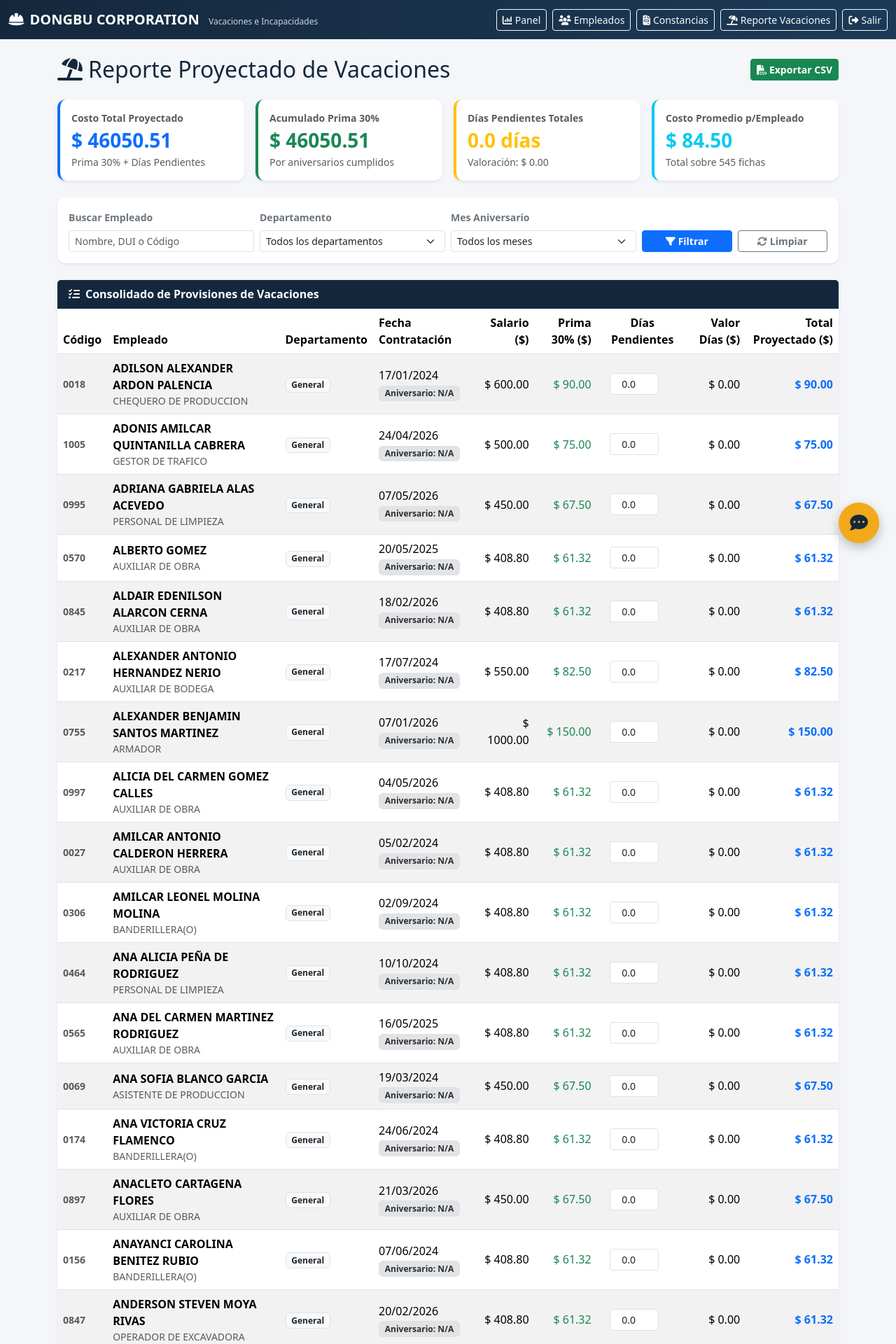
After one commit to ramsja/dongbu-app, a Flask app: page /admin/reporte-vacaciones in a window 1280 px wide. The commit adds this page. Shown: the top 1920 px of the page at 70% size. Run offline with Flask 3, Linux system fonts and the light colour scheme; the visitor is signed in with stand-in values (Sample User, id 1); data comes from the database, SQL or seed files in the repository.

Commit message:
fix: rename total_deductions to total_deducciones to fix NameError, and integrate public employee constancias portal with admin vacation report

```diff
--- a/app/app.py
+++ b/app/app.py
@@ -967,8 +967,8 @@ def render_docx_from_template(template_path: Path, employee: dict, doc_type: str
     bank = employee.get("prestamo_bancario") or "$0.00"
     fsv = employee.get("fsv") or "$0.00"
 
-    total_deductions = sum(currency(x) for x in [isss, afp, isr, personal, bank, fsv])
-    net = max(sal_val - total_deductions, 0)
+    total_deducciones = sum(currency(x) for x in [isss, afp, isr, personal, bank, fsv])
+    net = max(sal_val - total_deducciones, 0)
     fecha_emision = datetime.now()
 
     replacements = {
@@ -1190,7 +1190,7 @@ def admin_generate_constancia():
 
         db = get_db()
         db.execute(
-            "INSERT INTO generated_documents (codigo_empleado, doc_type, docx_path, pdf_path, created_at) VALUES (?, ?, ?, ?, ?)",
+            "INSERT INTO generated_documents (codigo_empleado, doc_type, docx_path, pdf_path, created_at, generado_por) VALUES (?, ?, ?, ?, ?, 'admin')",
             (codigo, doc_type, str(docx_path), str(pdf_path) if pdf_path else None, datetime.now().strftime("%Y-%m-%d %H:%M:%S"))
         )
         db.commit()
@@ -1236,6 +1236,259 @@ def admin_download_constancia(filename):
     return send_from_directory(GENERATED_DIR, safe_name, as_attachment=True, download_name=safe_name)
 
 
+# ===========================================================================
+# AUTOSERVICIO DE CONSTANCIAS (PÚBLICO) & REPORTE DE VACACIONES (ADMIN)
+# ===========================================================================
+
+@app.route("/constancias")
+def public_constancias():
+    return render_template("solicitud_constancia.html")
+
+@app.route("/api/constancia/generate", methods=["POST"])
+def public_generate_constancia():
+    dui = request.form.get("dui", "").strip()
+    doc_type = request.form.get("doc_type", "salario")
+
+    if not dui:
+        flash("El número de DUI es obligatorio.", "error")
+        return redirect(url_for("public_constancias"))
+
+    db = get_db()
+    employee = db.execute("SELECT * FROM empleados WHERE dui = ?", (dui,)).fetchone()
+    db.close()
+
+    if not employee:
+        flash("No se encontró ningún empleado registrado con ese DUI.", "error")
+        return redirect(url_for("public_constancias"))
+
+    if not employee["activo"]:
+        flash("El empleado asociado a este DUI no se encuentra activo.", "error")
+        return redirect(url_for("public_constancias"))
+
+    template = get_active_template(doc_type)
+    if not template:
+        flash(f"No hay una plantilla activa para constancias de {doc_type}.", "error")
+        return redirect(url_for("public_constancias"))
+
+    try:
+        docx_path = render_docx_from_template(Path(template["stored_path"]), dict(employee), doc_type)
+        pdf_path = convert_to_pdf(docx_path)
+
+        db = get_db()
+        db.execute(
+            """
+            INSERT INTO generated_documents (codigo_empleado, doc_type, docx_path, pdf_path, created_at, generado_por)
+            VALUES (?, ?, ?, ?, ?, 'empleado')
+            """,
+            (employee["codigo"], doc_type, str(docx_path), str(pdf_path) if pdf_path else None, datetime.now().strftime("%Y-%m-%d %H:%M:%S"))
+        )
+        db.commit()
+        db.close()
+
+        file_to_send = pdf_path if pdf_path else docx_path
+        return send_from_directory(
+            GENERATED_DIR,
+            file_to_send.name,
+            as_attachment=True,
+            download_name=file_to_send.name
+        )
+    except Exception as e:
+        flash(f"Error al generar la constancia: {e}", "error")
+        return redirect(url_for("public_constancias"))
+
+@app.route("/admin/reporte-vacaciones")
+@login_required
+def admin_reporte_vacaciones():
+    dep_filter = request.args.get("departamento", "").strip()
+    month_filter = request.args.get("mes", "").strip()
+    search_query = request.args.get("q", "").strip()
+
+    db = get_db()
+    departments = [row["departamento"] for row in db.execute(
+        "SELECT DISTINCT departamento FROM empleados WHERE activo=1 AND departamento IS NOT NULL AND departamento != '' ORDER BY departamento"
+    ).fetchall()]
+
+    query = "SELECT * FROM empleados WHERE activo=1"
+    params = []
+
+    if dep_filter:
+        query += " AND departamento = ?"
+        params.append(dep_filter)
+
+    if month_filter:
+        m_val = month_filter.zfill(2)
+        # Match using fecha_ingreso or fecha_contratacion month
+        query += " AND (strftime('%m', fecha_ingreso) = ? OR strftime('%m', fecha_contratacion) = ?)"
+        params.extend([m_val, m_val])
+
+    if search_query:
+        query += " AND (nombre LIKE ? OR codigo LIKE ? OR dui LIKE ?)"
+        q_val = f"%{search_query}%"
+        params.extend([q_val, q_val, q_val])
+
+    query += " ORDER BY nombre"
+    empleados_raw = db.execute(query, params).fetchall()
+    db.close()
+
+    empleados = []
+    total_salarios = 0.0
+    total_prima = 0.0
+    total_dias_pendientes = 0.0
+    total_valor_pendientes = 0.0
+    total_costo_proyectado = 0.0
+
+    for emp in empleados_raw:
+        sal = emp["salario_mensual"] or 0.0
+        dias_pend = emp["dias_vacacion_pendientes"] or 0.0
+
+        prima = (sal / 30.0 * 15.0) * 0.30
+        valor_dias = (sal / 30.0) * dias_pend
+        total_emp = prima + valor_dias
+
+        total_salarios += sal
+        total_prima += prima
+        total_dias_pendientes += dias_pend
+        total_valor_pendientes += valor_dias
+        total_costo_proyectado += total_emp
+
+        month_num = None
+        # Try to parse from fecha_ingreso
+        if emp["fecha_ingreso"]:
+            try:
+                parts = emp["fecha_ingreso"].split("-")
+                if len(parts) >= 2:
+                    month_num = int(parts[1])
+            except (ValueError, IndexError):
+                pass
+
+        month_name = MONTHS_ES[month_num].capitalize() if (month_num and 0 < month_num < len(MONTHS_ES)) else "N/A"
+
+        empleados.append({
+            "codigo": emp["codigo"],
+            "nombre": emp["nombre"],
+            "cargo": emp["cargo"],
+            "departamento": emp["departamento"],
+            "fecha_ingreso": emp["fecha_ingreso"],
+            "fecha_contratacion": emp["fecha_contratacion"],
+            "salario": sal,
+            "dias_pendientes": dias_pend,
+            "prima": prima,
+            "valor_dias": valor_dias,
+            "total": total_emp,
+            "mes_aniversario": month_name
+        })
+
+    filtros = {
+        "departamento": dep_filter,
+        "mes": month_filter,
+        "q": search_query
+    }
+
+    return render_template(
+        "admin_reporte_vacaciones.html",
+        empleados=empleados,
+        departments=departments,
+        filtros=filtros,
+        total_salarios=total_salarios,
+        total_prima=total_prima,
+        total_dias_pendientes=total_dias_pendientes,
+        total_valor_pendientes=total_valor_pendientes,
+        total_costo_proyectado=total_costo_proyectado,
+        months=MONTHS_ES
+    )
+
+@app.route("/admin/reporte-vacaciones/edit-days", methods=["POST"])
+@login_required
+def admin_reporte_vacaciones_edit_days():
+    codigo = request.form.get("codigo")
+    dias_s = request.form.get("dias_pendientes")
+
+    if not codigo:
+        return jsonify({"ok": False, "error": "El código del empleado es obligatorio."}), 400
+
+    try:
+        dias = float(dias_s) if dias_s else 0.0
+    except ValueError:
+        return jsonify({"ok": False, "error": "El valor de los días debe ser un número válido."}), 400
+
+    db = get_db()
+    cur = db.cursor()
+    cur.execute("SELECT codigo FROM empleados WHERE codigo = ?", (codigo,))
+    if not cur.fetchone():
+        db.close()
+        return jsonify({"ok": False, "error": "Empleado no encontrado."}), 404
+
+    cur.execute("UPDATE empleados SET dias_vacacion_pendientes = ? WHERE codigo = ?", (dias, codigo))
+    db.commit()
+    db.close()
+
+    return jsonify({"ok": True})
+
+@app.route("/admin/reporte-vacaciones/export")
+@login_required
+def admin_reporte_vacaciones_export():
+    dep_filter = request.args.get("departamento", "").strip()
+    month_filter = request.args.get("mes", "").strip()
+    search_query = request.args.get("q", "").strip()
+
+    db = get_db()
+    query = "SELECT * FROM empleados WHERE activo=1"
+    params = []
+
+    if dep_filter:
+        query += " AND departamento = ?"
+        params.append(dep_filter)
+
+    if month_filter:
+        m_val = month_filter.zfill(2)
+        query += " AND (strftime('%m', fecha_ingreso) = ? OR strftime('%m', fecha_contratacion) = ?)"
+        params.extend([m_val, m_val])
+
+    if search_query:
+        query += " AND (nombre LIKE ? OR codigo LIKE ? OR dui LIKE ?)"
+        q_val = f"%{search_query}%"
+        params.extend([q_val, q_val, q_val])
+
+    query += " ORDER BY nombre"
+    empleados_raw = db.execute(query, params).fetchall()
+    db.close()
+
+    output = io.StringIO()
+    output.write(u'\ufeff')
+    writer = csv.writer(output)
+
+    writer.writerow([
+        "Código", "Nombre", "Departamento", "Cargo", "Fecha Ingreso", "Fecha Contratación",
+        "Salario Nominal ($)", "Prima Vacacional 30% ($)", "Días Vacación Pendientes", "Valor Días Pendientes ($)", "Total Proyección ($)"
+    ])
+
+    for emp in empleados_raw:
+        sal = emp["salario_mensual"] or 0.0
+        dias_pend = emp["dias_vacacion_pendientes"] or 0.0
+        prima = (sal / 30.0 * 15.0) * 0.30
+        valor_dias = (sal / 30.0) * dias_pend
+        total_emp = prima + valor_dias
+
+        writer.writerow([
+            emp["codigo"],
+            emp["nombre"],
+            emp["departamento"] or "",
+            emp["cargo"] or "",
+            emp["fecha_ingreso"] or "",
+            emp["fecha_contratacion"] or "",
+            f"{sal:.2f}",
+            f"{prima:.2f}",
+            f"{dias_pend:.1f}",
+            f"{valor_dias:.2f}",
+            f"{total_emp:.2f}"
+        ])
+
+    filename = f"reporte_vacaciones_{datetime.now().strftime('%Y%m%d_%H%M%S')}.csv"
+    response = Response(output.getvalue(), mimetype="text/csv")
+    response.headers["Content-Disposition"] = f"attachment; filename={filename}"
+    return response
+
+
 @app.errorhandler(404)
 def not_found(e):
     return render_template("404.html"), 404
--- /dev/null
+++ b/app/templates/admin_reporte_vacaciones.html
@@ -0,0 +1,208 @@
+{% extends "base.html" %}
+{% block title %}Reporte General de Vacaciones - Dongbu{% endblock %}
+{% block content %}
+
+<div class="row g-4 mb-4">
+  <div class="col-12">
+    <div class="d-flex align-items-center justify-content-between flex-wrap gap-2">
+      <h2 class="dongbu-title m-0"><i class="fa-solid fa-umbrella-beach me-2"></i>Reporte Proyectado de Vacaciones</h2>
+      <div class="d-flex gap-2">
+        <a href="{{ url_for('admin_reporte_vacaciones_export', departamento=filtros.departamento, mes=filtros.mes, q=filtros.q) }}" class="btn btn-success btn-sm fw-semibold">
+          <i class="fa-solid fa-file-csv me-1"></i>Exportar CSV
+        </a>
+      </div>
+    </div>
+  </div>
+</div>
+
+<!-- Tarjetas de Estadísticas -->
+<div class="row g-3 mb-4">
+  <div class="col-md-3">
+    <div class="card stat-card shadow-sm border-0 border-start border-4 border-primary">
+      <div class="card-body">
+        <div class="text-muted small fw-semibold">Costo Total Proyectado</div>
+        <div class="fs-3 fw-bold text-primary">$ {{ "%.2f"|format(total_costo_proyectado) }}</div>
+        <div class="text-muted small">Prima 30% + Días Pendientes</div>
+      </div>
+    </div>
+  </div>
+  <div class="col-md-3">
+    <div class="card stat-card shadow-sm border-0 border-start border-4 border-success">
+      <div class="card-body">
+        <div class="text-muted small fw-semibold">Acumulado Prima 30%</div>
+        <div class="fs-3 fw-bold text-success">$ {{ "%.2f"|format(total_prima) }}</div>
+        <div class="text-muted small">Por aniversarios cumplidos</div>
+      </div>
+    </div>
+  </div>
+  <div class="col-md-3">
+    <div class="card stat-card shadow-sm border-0 border-start border-4 border-warning">
+      <div class="card-body">
+        <div class="text-muted small fw-semibold">Días Pendientes Totales</div>
+        <div class="fs-3 fw-bold text-warning">{{ "%.1f"|format(total_dias_pendientes) }} días</div>
+        <div class="text-muted small">Valoración: $ {{ "%.2f"|format(total_valor_pendientes) }}</div>
+      </div>
+    </div>
+  </div>
+  <div class="col-md-3">
+    <div class="card stat-card shadow-sm border-0 border-start border-4 border-info">
+      <div class="card-body">
+        <div class="text-muted small fw-semibold">Costo Promedio p/Empleado</div>
+        <div class="fs-3 fw-bold text-info">
+          {% if empleados | length > 0 %}
+            $ {{ "%.2f"|format(total_costo_proyectado / (empleados|length)) }}
+          {% else %}
+            $ 0.00
+          {% endif %}
+        </div>
+        <div class="text-muted small">Total sobre {{ empleados | length }} fichas</div>
+      </div>
+    </div>
+  </div>
+</div>
+
+<!-- Filtros de búsqueda -->
+<div class="card shadow-sm mb-4 border-0">
+  <div class="card-body">
+    <form method="GET" action="{{ url_for('admin_reporte_vacaciones') }}" class="row g-2 align-items-end">
+      <div class="col-md-3">
+        <label for="q" class="form-label small fw-semibold text-secondary">Buscar Empleado</label>
+        <input type="text" name="q" id="q" value="{{ filtros.q }}" class="form-control form-control-sm" placeholder="Nombre, DUI o Código">
+      </div>
+      <div class="col-md-3">
+        <label for="departamento" class="form-label small fw-semibold text-secondary">Departamento</label>
+        <select name="departamento" id="departamento" class="form-select form-select-sm">
+          <option value="">Todos los departamentos</option>
+          {% for dep in departments %}
+            <option value="{{ dep }}" {% if filtros.departamento == dep %}selected{% endif %}>{{ dep }}</option>
+          {% endfor %}
+        </select>
+      </div>
+      <div class="col-md-3">
+        <label for="mes" class="form-label small fw-semibold text-secondary">Mes Aniversario</label>
+        <select name="mes" id="mes" class="form-select form-select-sm">
+          <option value="">Todos los meses</option>
+          {% for idx in range(1, 13) %}
+            <option value="{{ "%02d"|format(idx) }}" {% if filtros.mes == "%02d"|format(idx) %}selected{% endif %}>{{ months[idx].capitalize() }}</option>
+          {% endfor %}
+        </select>
+      </div>
+      <div class="col-md-3 d-flex gap-2">
+        <button class="btn btn-sm btn-primary w-100 fw-semibold" type="submit">
+          <i class="fa-solid fa-filter me-1"></i>Filtrar
+        </button>
+        <a href="{{ url_for('admin_reporte_vacaciones') }}" class="btn btn-sm btn-outline-secondary w-100 fw-semibold">
+          <i class="fa-solid fa-arrows-rotate me-1"></i>Limpiar
+        </a>
+      </div>
+    </form>
+  </div>
+</div>
+
+<!-- Tabla Consolidada -->
+<div class="card shadow-sm border-0">
+  <div class="card-header dongbu-card-header">
+    <i class="fa-solid fa-list-check me-2"></i>Consolidado de Provisiones de Vacaciones
+  </div>
+  <div class="card-body p-0">
+    <div class="table-responsive">
+      <table class="table table-striped table-hover align-middle mb-0">
+        <thead>
+          <tr>
+            <th>Código</th>
+            <th>Empleado</th>
+            <th>Departamento</th>
+            <th>Fecha Contratación</th>
+            <th class="text-end">Salario ($)</th>
+            <th class="text-end">Prima 30% ($)</th>
+            <th class="text-center" style="width: 130px;">Días Pendientes</th>
+            <th class="text-end">Valor Días ($)</th>
+            <th class="text-end fw-bold">Total Proyectado ($)</th>
+          </tr>
+        </thead>
+        <tbody>
+          {% for emp in empleados %}
+          <tr>
+            <td class="text-muted small fw-semibold">{{ emp.codigo }}</td>
+            <td>
+              <div class="fw-bold">{{ emp.nombre }}</div>
+              <div class="text-muted small">{{ emp.cargo or 'Sin puesto' }}</div>
+            </td>
+            <td><span class="badge bg-light text-dark border">{{ emp.departamento or 'General' }}</span></td>
+            <td>
+              <div>{{ emp.fecha_contratacion or emp.fecha_ingreso or 'N/A' }}</div>
+              <span class="badge bg-secondary-subtle text-secondary-emphasis border small">Aniversario: {{ emp.mes_aniversario }}</span>
+            </td>
+            <td class="text-end">$ {{ "%.2f"|format(emp.salario) }}</td>
+            <td class="text-end text-success">$ {{ "%.2f"|format(emp.prima) }}</td>
+            <td>
+              <div class="d-flex align-items-center justify-content-center gap-1">
+                <input type="number" step="0.5" min="0" class="form-control form-control-sm text-center edit-dias-input"
+                       data-codigo="{{ emp.codigo }}"
+                       value="{{ emp.dias_pendientes }}"
+                       style="width: 70px;">
+                <span class="save-status-indicator" id="indicator-{{ emp.codigo }}" style="width: 20px; text-align: center;"></span>
+              </div>
+            </td>
+            <td class="text-end">$ {{ "%.2f"|format(emp.valor_dias) }}</td>
+            <td class="text-end fw-bold text-primary">$ {{ "%.2f"|format(emp.total) }}</td>
+          </tr>
+          {% else %}
+          <tr>
+            <td colspan="9" class="text-center text-muted py-4">No se encontraron empleados que cumplan con los filtros.</td>
+          </tr>
+          {% endfor %}
+        </tbody>
+      </table>
+    </div>
+  </div>
+</div>
+
+{% endblock %}
+
+{% block extra_scripts %}
+<script>
+document.addEventListener('DOMContentLoaded', function() {
+  const inputs = document.querySelectorAll('.edit-dias-input');
+
+  inputs.forEach(input => {
+    input.addEventListener('change', async function() {
+      const codigo = this.getAttribute('data-codigo');
+      const val = this.value.trim();
+      const indicator = document.getElementById(`indicator-${codigo}`);
+
+      // Show spinner indicator
+      indicator.innerHTML = '<div class="spinner-border spinner-border-sm text-secondary" role="status"></div>';
+
+      const formData = new FormData();
+      formData.append('codigo', codigo);
+      formData.append('dias_pendientes', val);
+
+      try {
+        const res = await fetch("{{ url_for('admin_reporte_vacaciones_edit_days') }}", {
+          method: 'POST',
+          body: formData
+        });
+        const data = await res.json();
+
+        if (res.ok && data.ok) {
+          indicator.innerHTML = '<i class="fa-solid fa-circle-check text-success animate__animated animate__fadeIn"></i>';
+
+          // Clear success icon after 2 seconds
+          setTimeout(() => {
+            indicator.innerHTML = '';
+          }, 2000);
+
+          // Option to refresh stats in real-time could be here, but standard is to reload or let user refresh.
+          // Since it's clean, we can alert user or let them refresh to see calculated formulas updated.
+        } else {
+          indicator.innerHTML = '<i class="fa-solid fa-circle-xmark text-danger" title="Error"></i>';
+        }
+      } catch (e) {
+        indicator.innerHTML = '<i class="fa-solid fa-triangle-exclamation text-warning" title="Error de conexión"></i>';
+      }
+    });
+  });
+});
+</script>
+{% endblock %}
--- a/app/templates/base.html
+++ b/app/templates/base.html
@@ -22,9 +22,18 @@
         <a href="{{ url_for('admin_dashboard') }}" class="btn btn-outline-light btn-sm"><i class="fa-solid fa-chart-column me-1"></i>Panel</a>
         <a href="{{ url_for('admin_empleados') }}" class="btn btn-outline-light btn-sm"><i class="fa-solid fa-users me-1"></i>Empleados</a>
         <a href="{{ url_for('admin_constancias') }}" class="btn btn-outline-light btn-sm"><i class="fa-solid fa-file-invoice me-1"></i>Constancias</a>
+        <a href="{{ url_for('admin_reporte_vacaciones') }}" class="btn btn-outline-light btn-sm"><i class="fa-solid fa-umbrella-beach me-1"></i>Reporte Vacaciones</a>
         <a href="{{ url_for('admin_logout') }}" class="btn btn-outline-light btn-sm"><i class="fa-solid fa-right-from-bracket me-1"></i>Salir</a>
       {% else %}
-        <a href="{{ url_for('empleado_form') }}" class="btn btn-outline-light btn-sm"><i class="fa-solid fa-user me-1"></i>Empleado</a>
+        <div class="dropdown">
+          <button class="btn btn-outline-light btn-sm dropdown-toggle" type="button" data-bs-toggle="dropdown" aria-expanded="false">
+            <i class="fa-solid fa-user me-1"></i>Empleado
+          </button>
+          <ul class="dropdown-menu dropdown-menu-end shadow border-0 mt-2">
+            <li><a class="dropdown-item small" href="{{ url_for('empleado_form') }}"><i class="fa-solid fa-clipboard-list me-2 text-primary"></i>Registrar Vacación / Incapacidad</a></li>
+            <li><a class="dropdown-item small" href="{{ url_for('public_constancias') }}"><i class="fa-solid fa-file-pdf me-2 text-danger"></i>Descargar Constancia</a></li>
+          </ul>
+        </div>
         <a href="{{ url_for('admin_login') }}" class="btn btn-warning btn-sm text-dark fw-semibold"><i class="fa-solid fa-lock me-1"></i>Administrador</a>
       {% endif %}
     </div>
```
Also changed, not shown: app/database.py (+86 -2 lines), app/templates/index.html (+15 -4 lines), app/templates/solicitud_constancia.html (added, +136 -0 lines).
